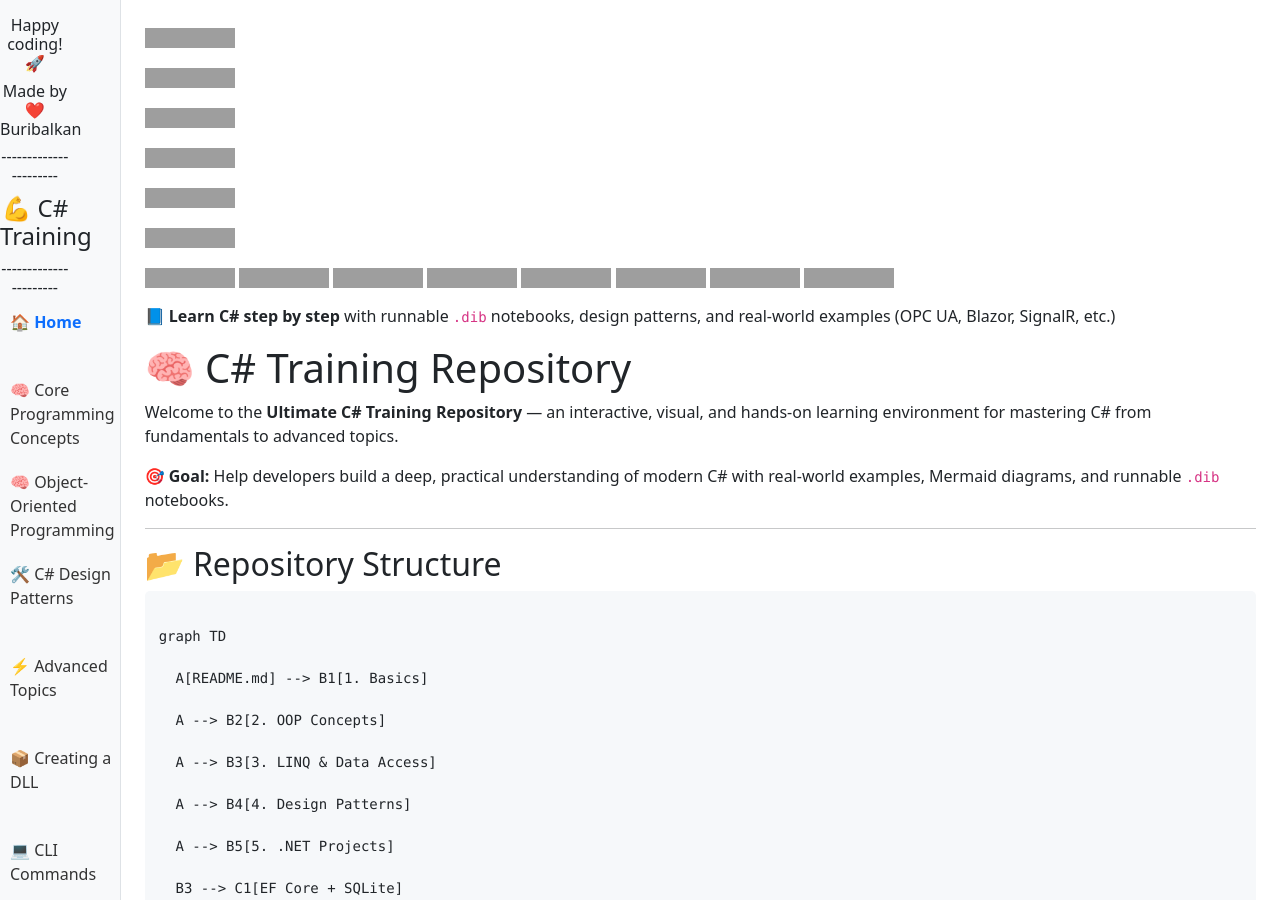
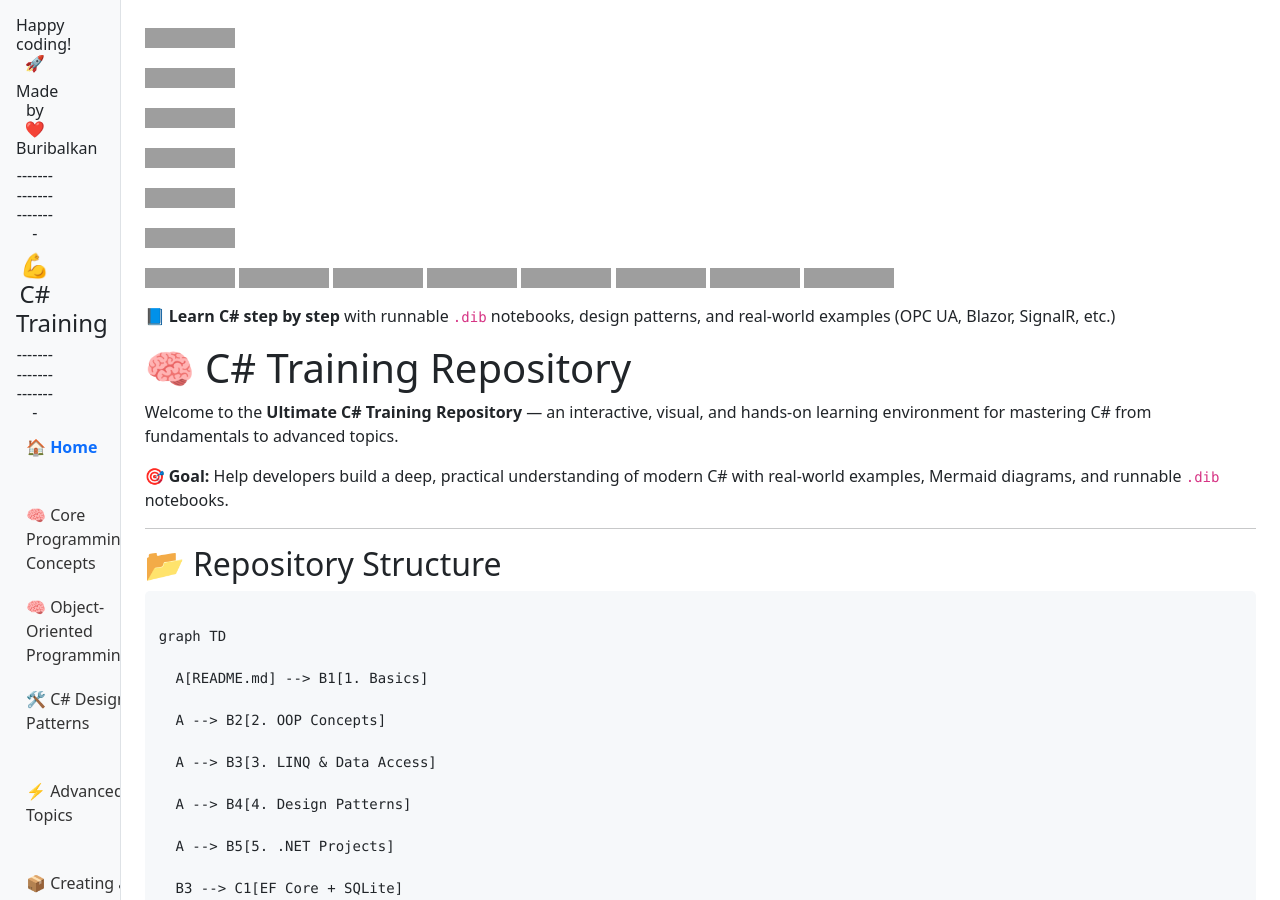
Before and after one commit to buribalkan/C-SHARP-Training, a Jekyll site: the page built from README.md, in a window 1280 px wide and 900 px high. Built offline with Jekyll 4.4.1, drawn with Linux system fonts in a browser that asks for light colours; nearby versions of some CDN libraries; our own code applies the rules of GitHub Pages for plain Markdown files; grey boxes are pictures that could not be loaded.

Commit message:
Update sidebar.html

```diff
--- a/_includes/sidebar.html
+++ b/_includes/sidebar.html
@@ -1,19 +1,20 @@
-<div class="sidebar-sticky pt-3">
+<div class="sidebar-sticky pt-3 px-3">
   <h6 class="text-center">Happy coding! 🚀</h6>
   <h6 class="text-center">Made by ❤️ Buribalkan</h6>
   <h6 class="text-center">----------------------</h6>
   <h4 class="text-center">💪 C# Training</h4>
   <h6 class="text-center">----------------------</h6>
+
   <ul class="nav flex-column">
     <li class="nav-item"><a class="nav-link" href="{{ site.baseurl }}/">🏠 Home</a></li>
 
-    <!-- Core Programming Concepts -->
+    <!-- Core Concepts -->
     <li class="nav-item">
       <a class="nav-link collapsed" data-bs-toggle="collapse" href="#coreConcepts" role="button" aria-expanded="false" aria-controls="coreConcepts">
         🧠 Core Programming Concepts
       </a>
       <div class="collapse" id="coreConcepts">
-        <ul class="nav flex-column pl-3">
+        <ul class="nav flex-column ms-3">
           <li class="nav-item"><a class="nav-link" href="{{ site.baseurl }}/Variables">🔢 Variables</a></li>
           <li class="nav-item"><a class="nav-link" href="{{ site.baseurl }}/Types">🔤 Types</a></li>
           <li class="nav-item"><a class="nav-link" href="{{ site.baseurl }}/Strings">🔤 String Operations</a></li>
@@ -27,13 +28,13 @@
       </div>
     </li>
 
-    <!-- Object-Oriented Programming -->
+    <!-- OOP -->
     <li class="nav-item">
       <a class="nav-link collapsed" data-bs-toggle="collapse" href="#OOP" role="button" aria-expanded="false" aria-controls="OOP">
         🧠 Object-Oriented Programming
       </a>
       <div class="collapse" id="OOP">
-        <ul class="nav flex-column pl-3">
+        <ul class="nav flex-column ms-3">
           <li class="nav-item"><a class="nav-link" href="{{ site.baseurl }}/Object-Oriented-Programming">🔑 OOP Concepts</a></li>
           <li class="nav-item"><a class="nav-link" href="{{ site.baseurl }}/Methods">🏷️ Methods</a></li>
           <li class="nav-item"><a class="nav-link" href="{{ site.baseurl }}/Mutability">🔒 Mutability</a></li>
@@ -54,50 +55,49 @@
         🛠️ C# Design Patterns
       </a>
       <div class="collapse" id="designPatterns">
-        <ul class="nav flex-column pl-3">
-          <li class="nav-item"><a class="nav-link" href="{{ site.baseurl }}/Singleton-Pattern">🔑 Singleton Pattern</a></li>
-          <li class="nav-item"><a class="nav-link" href="{{ site.baseurl }}/Factory-Pattern">🏭 Factory Pattern</a></li>
-          <li class="nav-item"><a class="nav-link" href="{{ site.baseurl }}/Observer-Pattern">👀 Observer Pattern</a></li>
-          <li class="nav-item"><a class="nav-link" href="{{ site.baseurl }}/Decorator-Pattern">🎨 Decorator Pattern</a></li>
-          <li class="nav-item"><a class="nav-link" href="{{ site.baseurl }}/Strategy-Pattern">🧠 Strategy Pattern</a></li>
+        <ul class="nav flex-column ms-3">
+          <li class="nav-item"><a class="nav-link" href="{{ site.baseurl }}/Singleton-Pattern">🔑 Singleton</a></li>
+          <li class="nav-item"><a class="nav-link" href="{{ site.baseurl }}/Factory-Pattern">🏭 Factory</a></li>
+          <li class="nav-item"><a class="nav-link" href="{{ site.baseurl }}/Observer-Pattern">👀 Observer</a></li>
+          <li class="nav-item"><a class="nav-link" href="{{ site.baseurl }}/Decorator-Pattern">🎨 Decorator</a></li>
+          <li class="nav-item"><a class="nav-link" href="{{ site.baseurl }}/Strategy-Pattern">🧠 Strategy</a></li>
         </ul>
       </div>
     </li>
 
-    <!-- Advanced Topics -->
+    <!-- Advanced -->
     <li class="nav-item">
       <a class="nav-link collapsed" data-bs-toggle="collapse" href="#advancedTopics" role="button" aria-expanded="false" aria-controls="advancedTopics">
         ⚡ Advanced Topics
       </a>
       <div class="collapse" id="advancedTopics">
-        <ul class="nav flex-column pl-3">
+        <ul class="nav flex-column ms-3">
           <li class="nav-item"><a class="nav-link" href="{{ site.baseurl }}/LINQ">🔍 LINQ</a></li>
-          <li class="nav-item"><a class="nav-link" href="{{ site.baseurl }}/Lazy-Eager-Explicit-Loading">🔄 Lazy Eager Explicit Loading</a></li>
+          <li class="nav-item"><a class="nav-link" href="{{ site.baseurl }}/Lazy-Eager-Explicit-Loading">🔄 Lazy/Eager</a></li>
           <li class="nav-item"><a class="nav-link" href="{{ site.baseurl }}/Error-Handling">🛠 Error Handling</a></li>
           <li class="nav-item"><a class="nav-link" href="{{ site.baseurl }}/Generics">🧠 Generics</a></li>
-          <li class="nav-item"><a class="nav-link" href="{{ site.baseurl }}/Async-Await">🌐 Async & Await</a></li>
-          <li class="nav-item"><a class="nav-link" href="{{ site.baseurl }}/Dependency-Injection">🔧 Dependency Injection</a></li>
+          <li class="nav-item"><a class="nav-link" href="{{ site.baseurl }}/Async-Await">🌐 Async/Await</a></li>
+          <li class="nav-item"><a class="nav-link" href="{{ site.baseurl }}/Dependency-Injection">🔧 DI</a></li>
           <li class="nav-item"><a class="nav-link" href="{{ site.baseurl }}/Multithreading">⚙️ Multithreading</a></li>
         </ul>
       </div>
     </li>
 
-    <!-- Miscellaneous -->
+    <!-- Misc -->
     <li class="nav-item"><a class="nav-link" href="{{ site.baseurl }}/Creating-a-DLL">📦 Creating a DLL</a></li>
 
-    <!-- CLI Commands -->
+    <!-- CLI -->
     <li class="nav-item">
       <a class="nav-link collapsed" data-bs-toggle="collapse" href="#cliCommands" role="button" aria-expanded="false" aria-controls="cliCommands">
         💻 CLI Commands
       </a>
       <div class="collapse" id="cliCommands">
-        <ul class="nav flex-column pl-3">
+        <ul class="nav flex-column ms-3">
           <li class="nav-item"><a class="nav-link" href="{{ site.baseurl }}/CLI-Commands">dotnet CLI</a></li>
           <li class="nav-item"><a class="nav-link" href="{{ site.baseurl }}/CLI-Commands-dotnet-ef">dotnet ef CLI</a></li>
           <li class="nav-item"><a class="nav-link" href="{{ site.baseurl }}/CLI-Commands-ASP-NET-Core">ASP.NET Core CLI</a></li>
         </ul>
       </div>
     </li>
-
   </ul>
 </div>
```
